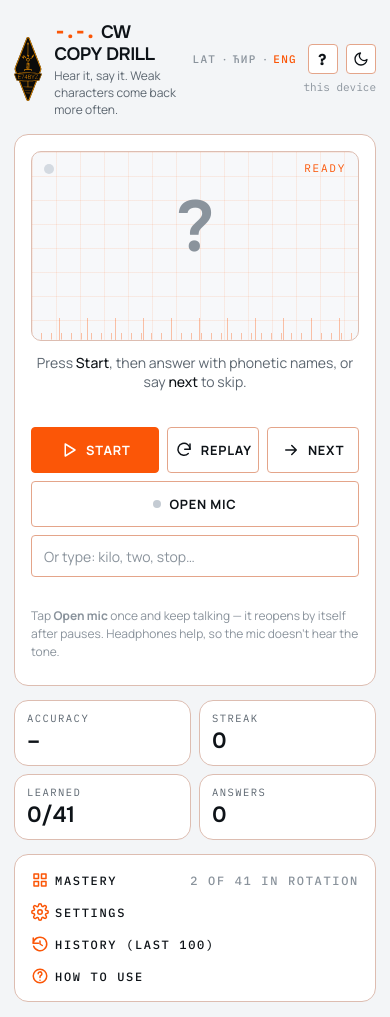
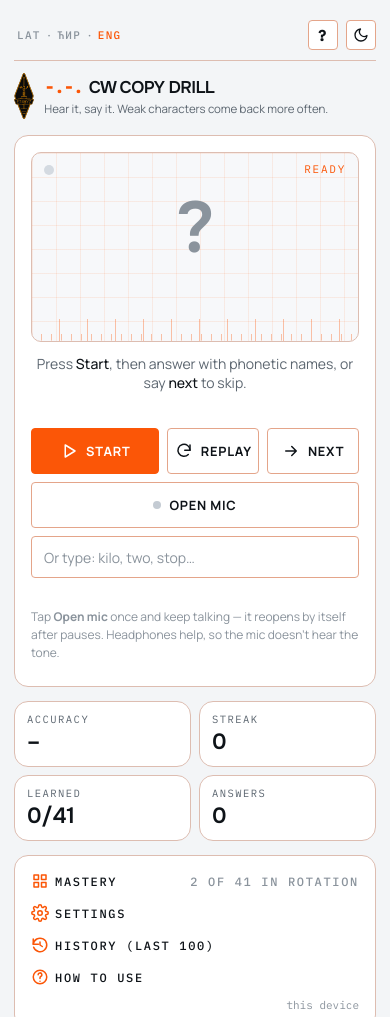
Before and after one commit to draugnim/cw-drill, a plain HTML site: page index.html in a window 390 px wide. Shown: the top 1017 px of the page. Drawn offline with Linux system fonts and the light colour scheme.

Commit message:
Compact mobile header: controls bar on top, logo+title on one row; save status moved to bottom; v9
Co-Authored-By: Claude Opus 5.5 <noreply@anthropic.com>
Claude-Session: https://claude.ai/code/session_017H7gAaCi11jmwkArb85n2U

```diff
--- a/index.html
+++ b/index.html
@@ -9,7 +9,7 @@
 <link href="https://fonts.googleapis.com/css2?family=Inter:wght@400;500;600&family=JetBrains+Mono:wght@400;600&family=Manrope:wght@400;500;600;700;800&family=Onest:wght@600&family=IBM+Plex+Mono:wght@400;500&display=swap" rel="stylesheet">
 <link rel="icon" type="image/svg+xml" href="./img/logo.svg">
 <script>try{var o=JSON.parse(localStorage.getItem('cw-drill-v1')||'{}');if(o.theme==='dark')document.documentElement.dataset.theme='dark'}catch(e){}</script>
-<link rel="stylesheet" href="./style.css?v=8">
+<link rel="stylesheet" href="./style.css?v=9">
 </head>
 <body>
 <div class="wrap">
@@ -22,7 +22,6 @@
       <button class="themeBtn helpBtn" id="helpBtn" data-i18n-title="howTo">?</button>
       <button class="themeBtn" id="themeBtn"><svg viewBox="0 0 24 24" id="themeIcon"></svg></button>
     </div>
-    <div class="sync" id="sync"></div>
   </div>
 </header>
 
@@ -104,8 +103,9 @@
     <summary><svg viewBox="0 0 24 24"><circle cx="12" cy="12" r="9"/><path d="M9.5 9a2.5 2.5 0 1 1 3.5 2.3c-.6.3-1 .9-1 1.6V14"/><path d="M12 17.5v.01"/></svg><span data-i18n="howTo"></span></summary>
     <div class="gbody" data-i18n-html="guide"></div>
   </details>
+  <div class="sync" id="sync"></div>
 </div>
 </div>
-<script type="module" src="./js/app.js?v=8"></script>
+<script type="module" src="./js/app.js?v=9"></script>
 </body>
 </html>
--- a/style.css
+++ b/style.css
@@ -171,3 +171,16 @@ header{gap:12px;justify-content:flex-start}
 .guide dl{margin:0}.guide dt{font-weight:600;margin-top:8px}.guide dd{margin:2px 0 0;color:var(--muted)}
 .guide b{font-weight:600}
 [data-theme="light"] .helpBtn{font-family:var(--mono);font-size:15px;text-transform:none}
+
+/* save status at the bottom; compact header on phones */
+.sync{text-align:right;margin-top:12px;font-size:11px}
+@media (max-width:560px){
+  header{display:grid;grid-template-columns:auto 1fr;grid-template-areas:"ctl ctl" "logo text";column-gap:10px;row-gap:12px;align-items:center}
+  .hside{display:contents}
+  .hctl{grid-area:ctl;justify-content:flex-start;padding-bottom:10px;border-bottom:1px solid var(--line)}
+  .hctl #helpBtn{margin-left:auto}
+  .logo{grid-area:logo;height:46px}
+  .htext{grid-area:text}
+  h1,[data-theme="light"] h1{font-size:17px;white-space:nowrap}
+  .sub{font-size:11.5px;line-height:1.35;margin-top:3px}
+}
```
